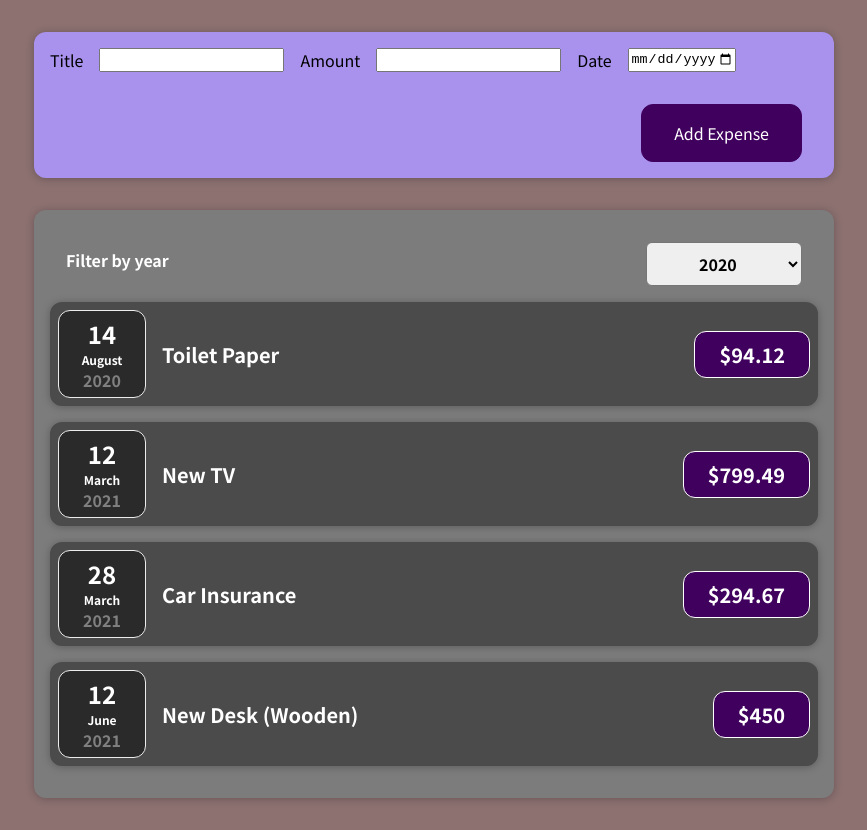
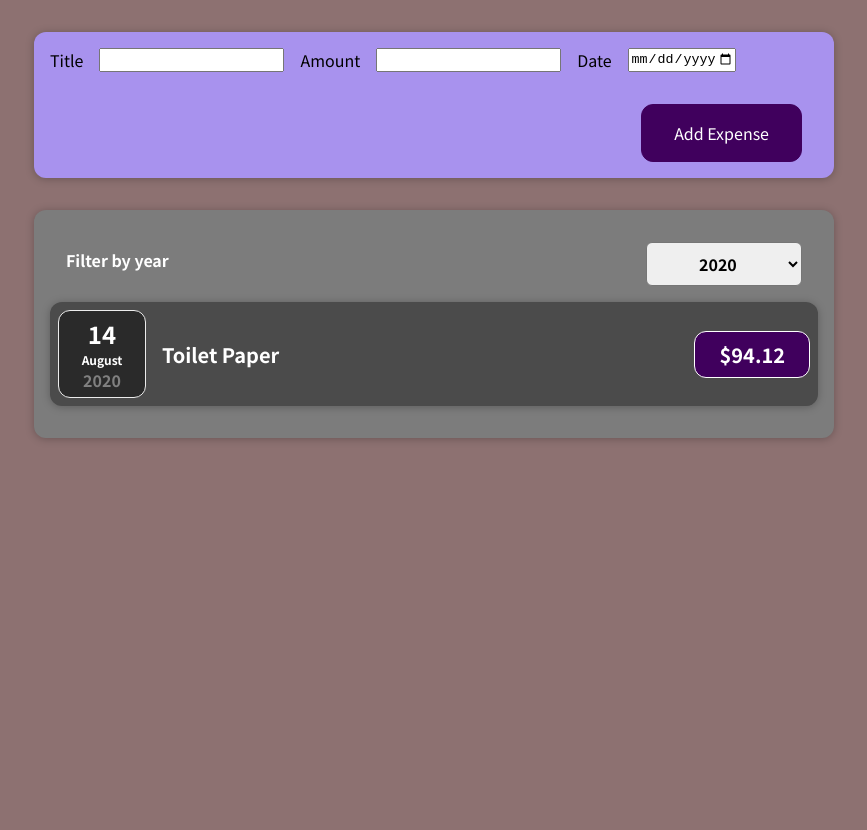
Before and after one commit to svenku/react-test, a React (Create React App) app: page / in a window 1280 px wide. Shown: the whole page, without its empty margins (206-1073 px from the left). After the commit the page ends 800 px from the top, so only its background shows below. Built offline with nearby package versions, Linux system fonts and the light colour scheme.

Commit message:
Apply the filter

```diff
--- a/src/components/Expenses/Expenses.js
+++ b/src/components/Expenses/Expenses.js
@@ -15,12 +15,21 @@ const Expenses = (props) => {
     console.log("Expenses.js logs:", selectedYear);
   };
 
+  const filteredItems = props.items.filter((item) => {
+    return item.date.getFullYear().toString() ===  filteredYear ;
+  });
+
   return (
     <Card className="expenses">
       <ExpenseFilter selected={filteredYear} onFilter={filterChangeHandler} />
-      {props.items.map((item) => (
-        <ExpenseItem key={item.id} title={item.title} amount={item.amount} date={item.date} />
-      ))}
+      {filteredItems.map((item) => (
+          <ExpenseItem
+            key={item.id}
+            title={item.title}
+            amount={item.amount}
+            date={item.date}
+          />
+        ))}
     </Card>
   );
 };
```
